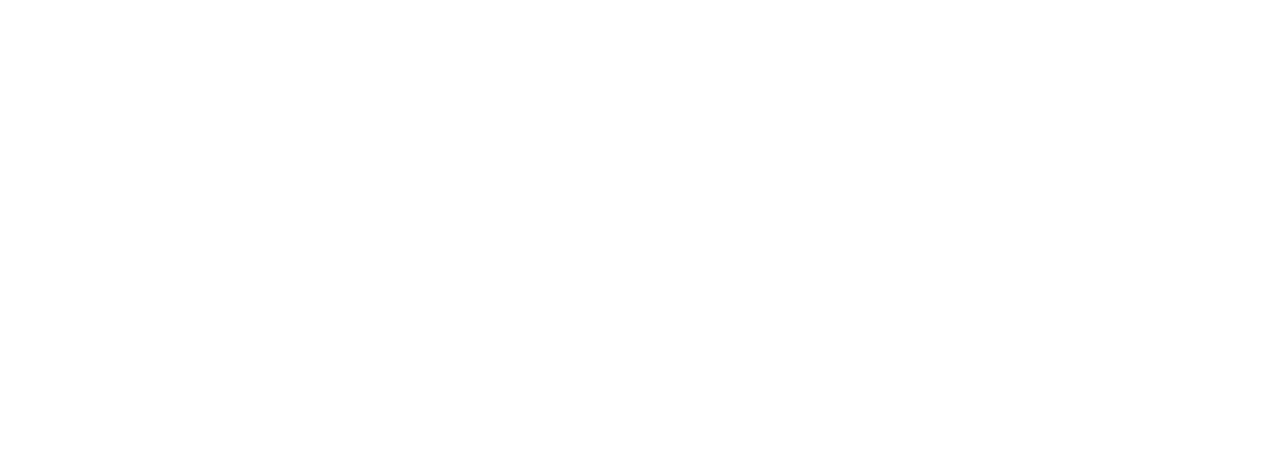
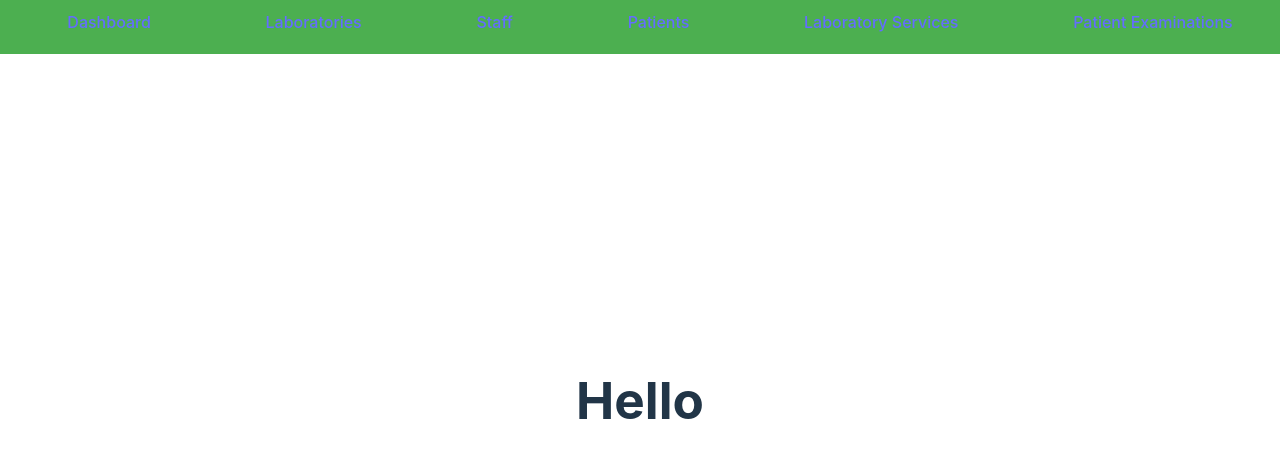
Before and after one commit to eko55/medlab, a React (Vite) app in the folder frontend/: page / in a window 1280 px wide. Shown: the top 458 px of the page. Built offline with nearby package versions, Linux system fonts and the light colour scheme.

Commit message:
Frontend: Added navigation bar

```diff
--- a/frontend/src/App.jsx
+++ b/frontend/src/App.jsx
@@ -2,17 +2,15 @@
 import './App.css';
 import './ValidateUser.js'
 import validateUser from './ValidateUser.js';
+import NavigationBar from './UI/NavigationBar.jsx';
 
 const App = () => {
   //handle validating user
   const isUserValid = validateUser("", "");
-  return isUserValid ? (
-    <div>
-      <div>
-        <div>
-        </div>
-      </div>
-    </div>
+  return isUserValid ? (<>
+    <NavigationBar />
+    <h1>Hello</h1>
+  </>
   ) : (
     <Navigate to={"/login"} />
   );
--- /dev/null
+++ b/frontend/src/UI/NavigationBar.jsx
@@ -0,0 +1,33 @@
+import React from 'react';
+import { Link } from 'react-router-dom';
+import './NavigationBarStyle.css'
+
+const NavigationBar = () => {
+    //TODO: Handle patient and employee page logic as well
+    return (
+        <nav>
+            <ul>
+                <li>
+                    <Link to="/admin">Dashboard</Link>
+                </li>
+                <li>
+                    <Link to="/admin/laboratories">Laboratories</Link>
+                </li>
+                <li>
+                    <Link to="/admin/staff">Staff</Link>
+                </li>
+                <li>
+                    <Link to="/admin/patients">Patients</Link>
+                </li>
+                <li>
+                    <Link to="/admin/laboratory-services">Laboratory Services</Link>
+                </li>
+                <li>
+                    <Link to="/admin/patient-examinations">Patient Examinations</Link>
+                </li>
+            </ul>
+        </nav>
+    );
+};
+
+export default NavigationBar;
--- /dev/null
+++ b/frontend/src/UI/NavigationBarStyle.css
@@ -0,0 +1,40 @@
+/* NavigationBar.css */
+
+nav {
+    background-color: #4CAF50;
+    padding: 10px;
+    position: fixed;
+    top: 0;
+    left: 0;
+    width: 100%;
+  }
+
+  ul {
+    list-style-type: none;
+    margin: 0;
+    padding: 0;
+    display: flex;
+    flex-wrap: wrap;
+    justify-content: space-around;
+  }
+
+  li {
+    margin-bottom: 10px;
+  }
+
+  a {
+    text-decoration: none;
+    color: white;
+    font-weight: bold;
+  }
+
+  a:hover {
+    color: #ddd;
+  }
+
+  @media only screen and (max-width: 600px) {
+    li {
+      margin-right: 0; /* Remove right margin on small screens */
+      width: 100%; /* Make items take full width on small screens */
+    }
+  }
--- a/frontend/src/ValidateUser.js
+++ b/frontend/src/ValidateUser.js
@@ -4,6 +4,6 @@
     const isValid = true;
 
     return isValid;
-  };
+};
 
-  export default validateUser;
+export default validateUser;
--- a/frontend/src/pages/Dashboard/Dashboard.jsx
+++ b/frontend/src/pages/Admin/Dashboard.jsx
@@ -2,11 +2,11 @@
 
 const Dashboard = () => {
   return (
-    <div>
+    <>
       <h2>Welcome to the Dashboard!</h2>
       <p>This is your personalized dashboard content.</p>
       {/* Add more dashboard components and features as needed */}
-    </div>
+    </>
   );
 };
 
```
